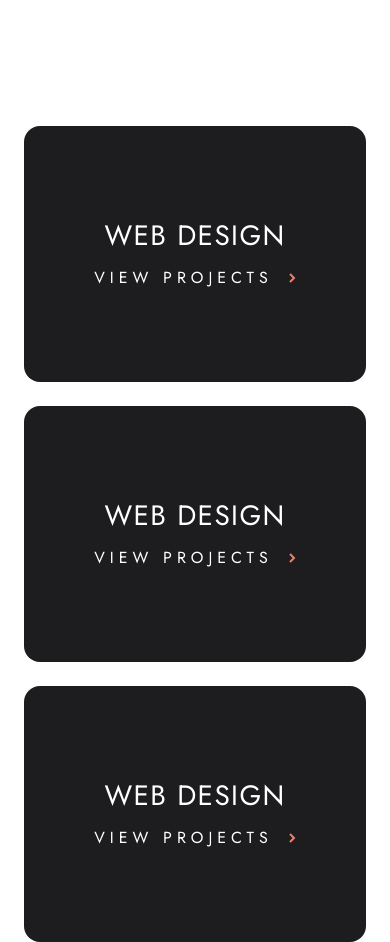
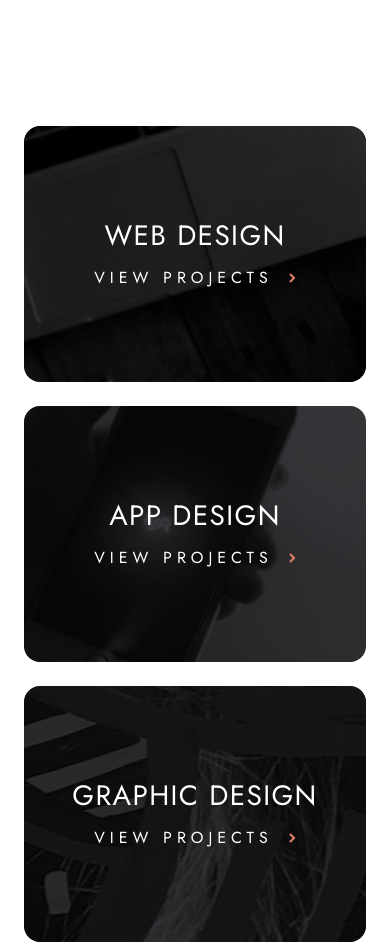
Before and after one commit to TULSI2012/designo, a React (Vite) app: page / in a window 390 px wide. Shown: the part 942-1884 px from the top of the page. Built offline with nearby package versions, Linux system fonts and the light colour scheme.

Commit message:
category card mobile design complete

```diff
--- a/src/Components/CategoryCard.jsx
+++ b/src/Components/CategoryCard.jsx
@@ -1,12 +1,17 @@
 import React from "react";
 
-export default function CategoryCard() {
+export default function CategoryCard(props) {
     return (
-        <div className="mx-6 bg-black flex flex-col items-center justify-center gap-y-3 h-64 rounded-2xl">
-            <h3 className="text-white text-[1.75rem] leading-9 tracking-[0.0875rem] uppercase">
-                Web Design
+        <div className="mx-6 bg-black flex flex-col items-center justify-center gap-y-3 h-64 rounded-2xl relative overflow-hidden">
+            <img
+                className="absolute h-full w-full mix-blend-overlay"
+                src={props.img}
+                alt=""
+            />
+            <h3 className="text-white text-[1.75rem] leading-9 tracking-[0.0875rem] uppercase relative">
+                {props.title}
             </h3>
-            <div className="flex items-center gap-x-4">
+            <div className="flex items-center gap-x-4 relative">
                 <p className="text-white tracking-[0.3125rem] uppercase">
                     View Projects
                 </p>
--- a/src/Pages/Home.jsx
+++ b/src/Pages/Home.jsx
@@ -7,9 +7,9 @@ export default function Home() {
         <section>
             <Hero />
             <div className="mt-32 flex flex-col gap-y-6">
-                <CategoryCard />
-                <CategoryCard />
-                <CategoryCard />
+                <CategoryCard title={"web design"} img={'/home/mobile/image-web-design.jpg'}/>
+                <CategoryCard title={"app design"} img={'/home/mobile/image-app-design.jpg'}/>
+                <CategoryCard title={"graphic design"} img={'/home/mobile/image-graphic-design.jpg'}/>
             </div>
         </section>
     )
```
